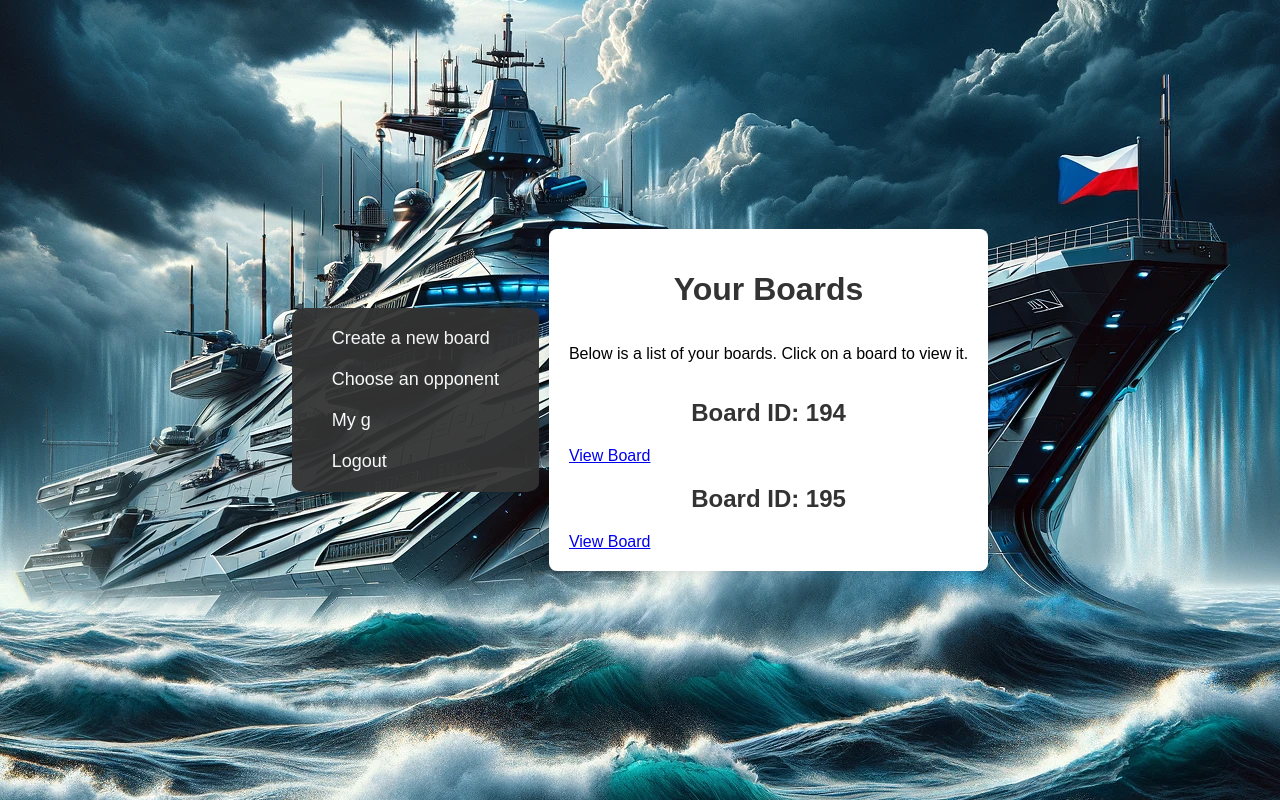
After one commit to KirillBorodinskiy/IntaProject, a Django app: page /board-list/ in a window 1280 px wide. The commit adds this page. Run offline with Django 5.2, Linux system fonts and the light colour scheme; a user stored in the database is signed in; data comes from the database, SQL or seed files in the repository; both versions use the stored data as it was after the commit.

```diff
--- a/project/application/static/application/styles.css
+++ b/project/application/static/application/styles.css
@@ -53,6 +53,7 @@ body {
     border-radius: 8px;
     box-shadow: 0 2px 10px rgba(0, 0, 0, 0.1);
     min-width: 30%;
+    max-height: 80%;
     display: flex;
     flex-direction: column;
     justify-content: center;
@@ -61,6 +62,11 @@ body {
 h2 {
     text-align: center;
     margin-bottom: 20px;
+    color: #333;
+}
+
+h1 {
+    text-align: center;
     color: #333;
 }
 
@@ -163,7 +169,10 @@ p a:hover {
     padding: 5px;
     text-align: center;
 }
-
+.board-list{
+    max-height: 80%;
+    overflow-y: scroll;
+}
 
 .block {
     width: 30px;
@@ -243,3 +252,36 @@ p a:hover {
 .missed {
     background-color: rgb(146, 212, 236);
 }
+
+.navbar {
+    background-color: #333;
+    padding: 10px 20px;
+    border-radius: 5%;
+    opacity: 0.95;
+    margin-right: 10px;
+}
+
+.navbar-menu {
+    list-style: none;
+    margin: 0;
+    padding: 0;
+}
+
+.navbar-item a {
+    text-decoration: none;
+    color: white;
+    font-size: 18px;
+    padding: 10px 20px;
+    display: block;
+    border-radius: 5px;
+}
+
+.navbar-item a:hover {
+    background-color: #555;
+    color: #fff;
+}
+
+.navbar-item a.active {
+    background-color: #007bff;
+    color: white;
+}
--- /dev/null
+++ b/project/application/templates/board-list.html
@@ -0,0 +1,37 @@
+{% load static %}
+<!DOCTYPE html>
+<html lang="en">
+<head>
+    <meta charset="UTF-8">
+    <meta name="viewport" content="width=device-width, initial-scale=1.0">
+    <title>Your games</title>
+    <link rel="stylesheet" href="{% static 'application/styles.css' %}">
+</head>
+<body>
+    <nav class="navbar">
+        <ul class="navbar-menu">
+            <li class="navbar-item">
+                <a href="{% url 'create_board' %}">Create a new board</a>
+                <a href="{% url 'connect_tables'%}">Choose an opponent</a>
+                <a href="{% url 'board_list'%}">My g</a>
+                <a href="{% url 'logout' %}">Logout</a>
+            </li>
+        </ul>
+    </nav>
+    <div class="container centerDiv">
+        <h1>Your Boards</h1>
+        <p>Below is a list of your boards. Click on a board to view it.</p>
+
+        <div class="board-list">
+            {% for board in boards %}
+                <div class="board-item">
+                    <h2>Board ID: {{ board.id }}</h2>
+                    <a href="{% url 'view_board' board.id %}" class="btn">View Board</a>
+                </div>
+            {% empty %}
+                <p>You have no boards.</p>
+            {% endfor %}
+        </div>
+    </div>
+</body>
+</html>
--- a/project/application/views.py
+++ b/project/application/views.py
@@ -6,6 +6,8 @@ from django.http import JsonResponse
 import json
 from .forms import ConnectTablesForm
 from django.contrib.auth.decorators import login_required
+from datetime import datetime
+from django.utils import timezone
 
 def connect_tables(request):
     if request.method == 'POST':
@@ -20,7 +22,8 @@ def connect_tables(request):
                 player_2=player_2_board.player,
                 current_turn=player_1_board.player,
                 player_1_board=player_1_board,
-                player_2_board=player_2_board
+                player_2_board=player_2_board,
+                updated_at=datetime.now()
             )
 
             player_1_board.in_game = True
@@ -54,6 +57,9 @@ def board_view(request, game_id):
     player_1 = game.player_1
     player_2 = game.player_2
 
+    if 'last_update_time' not in request.session:
+        request.session['last_update_time'] = game.updated_at.strftime('%Y-%m-%d %H:%M:%S')
+
     # Access ship positions directly from the TextField, converting to a list if needed
     board_1_data = eval(player_1_board.ship_positions) if player_1_board.ship_positions else []
     board_2_data = eval(player_2_board.ship_positions) if player_2_board.ship_positions else []
@@ -67,7 +73,8 @@ def board_view(request, game_id):
     # Pass the boards to the template
     return render(request, 'board.html', {'boards': {player_1: board_1, player_2: board_2}, 'rn': rn, 'rl': rl,'game_id':game_id, 'current_turn': game.current_turn.username})
 
-
+def start_page(request):
+    return render(request, 'start-page.html')
 
 def create_board(request):
     r = range(11)
@@ -101,6 +108,7 @@ def register(request):
     else:
         form = UserCreationForm()
     return render(request, 'registration/register.html', {'form': form})
+
 
 def update_board(request):
     if request.method == "POST":
@@ -138,6 +146,7 @@ def update_board(request):
                             game.current_turn=game.player_2
                         else:
                             game.current_turn=game.player_1
+                        game.updated_at=datetime.now()
                         game.save()
 
                     # Save the updated board data back to the Board instance
@@ -155,20 +164,22 @@ def update_board(request):
 
     return JsonResponse({'status': 'fail', 'error': 'Invalid request method.'}, status=405)
 
-def check_for_updates(request,game_id):
+def check_for_updates(request, game_id):
     game = get_object_or_404(Game, id=game_id)
 
     # Check if it's the current user's turn
     if game.current_turn == request.user:
-        return JsonResponse({'update': False})  # No update needed if it's their own turn
+        return JsonResponse({'update': False})
 
-    # Check if the opponent's board has been updated since the last check
-    last_update_time = request.session.get('last_update_time')
-    if last_update_time is None:
+    last_update_time_str = request.session.get('last_update_time')
+    if last_update_time_str is None:
         last_update_time = game.updated_at
+    else:
+        last_update_time = timezone.make_aware(datetime.strptime(last_update_time_str, '%Y-%m-%d %H:%M:%S'))
 
+    # Check if the game has been updated since the last check
     if game.updated_at > last_update_time:
-        request.session['last_update_time'] = game.updated_at
+        request.session['last_update_time'] = game.updated_at.strftime('%Y-%m-%d %H:%M:%S')
         return JsonResponse({'update': True})
     else:
         return JsonResponse({'update': False})
@@ -188,3 +199,19 @@ def save_board(request):
         return render(request, 'save-board.html', {'board': board})
     else:
         return HttpResponse("Invalid request method")
+
+@login_required
+def board_list(request):
+    # Get the current user
+    user = request.user
+
+    # Get all boards associated with the current user
+    boards = Board.objects.filter(player=user)
+
+    return render(request, 'board-list.html', {'boards': boards})
+
+@login_required
+def view_board(request, board_id):
+    board = get_object_or_404(Board, id=board_id, player=request.user)
+    # Assuming you want to render the board in some specific format
+    return render(request, 'view_board.html', {'board': board})
--- a/project/project/settings.py
+++ b/project/project/settings.py
@@ -26,7 +26,7 @@ SECRET_KEY = 'django-insecure-0v5g9o_ulc%@nt(u3fv3373eosx=(ox5j@3olf*6rp_lmj+#he
 DEBUG = True
 
 ALLOWED_HOSTS = []
-LOGIN_REDIRECT_URL = '/create-board/'
+LOGIN_REDIRECT_URL = '/start-page/'
 STATIC_URL = '/static/'
 
 # Application definition
--- a/project/project/urls.py
+++ b/project/project/urls.py
@@ -29,9 +29,12 @@ urlpatterns = [
     path('connect-tables/', views.connect_tables, name='connect_tables'),
     path('update-board/', views.update_board, name='update_board'),
     path('check_for_updates/<int:game_id>/', views.check_for_updates, name='check_for_updates'),
+    path('start-page/', views.start_page , name='start_page'),
+    path('board-list/', views.board_list, name='board_list'),
+    path('board-list/<int:board_id>/', views.view_board, name='view_board'),
 
     path("register/",views.register,name='register'),
     path('login/', auth_views.LoginView.as_view(), name='login'),
     path('accounts/login/', auth_views.LoginView.as_view(), name='login'),
-    path('logout/', auth_views.LogoutView.as_view(), name='logout'),
+    path('logout/', auth_views.LoginView.as_view(), name='logout'),
 ]
```
Also changed, not shown: project/application/templates/board.html (+10 -3 lines), project/application/templates/connect-tables.html (+10 -0 lines), project/application/templates/create-board.html (+10 -0 lines), project/application/templates/registration/logged_out.html (added, +10 -0 lines), project/application/templates/registration/login.html (+7 -3 lines), project/application/templates/save-board.html (+10 -0 lines), project/application/templates/start-page.html (added, +29 -0 lines), project/application/templates/view-board.html (added, +40 -0 lines), project/db.sqlite3.
